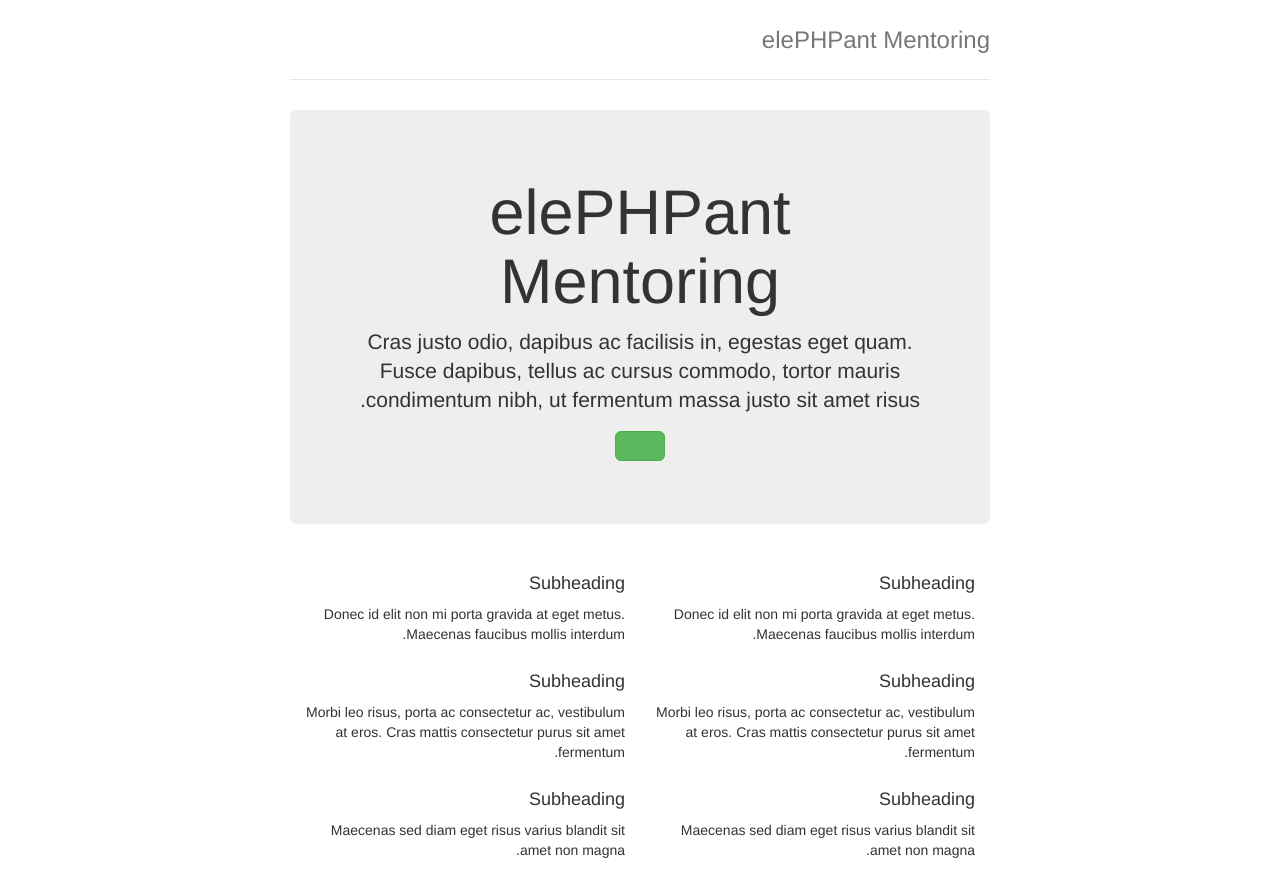
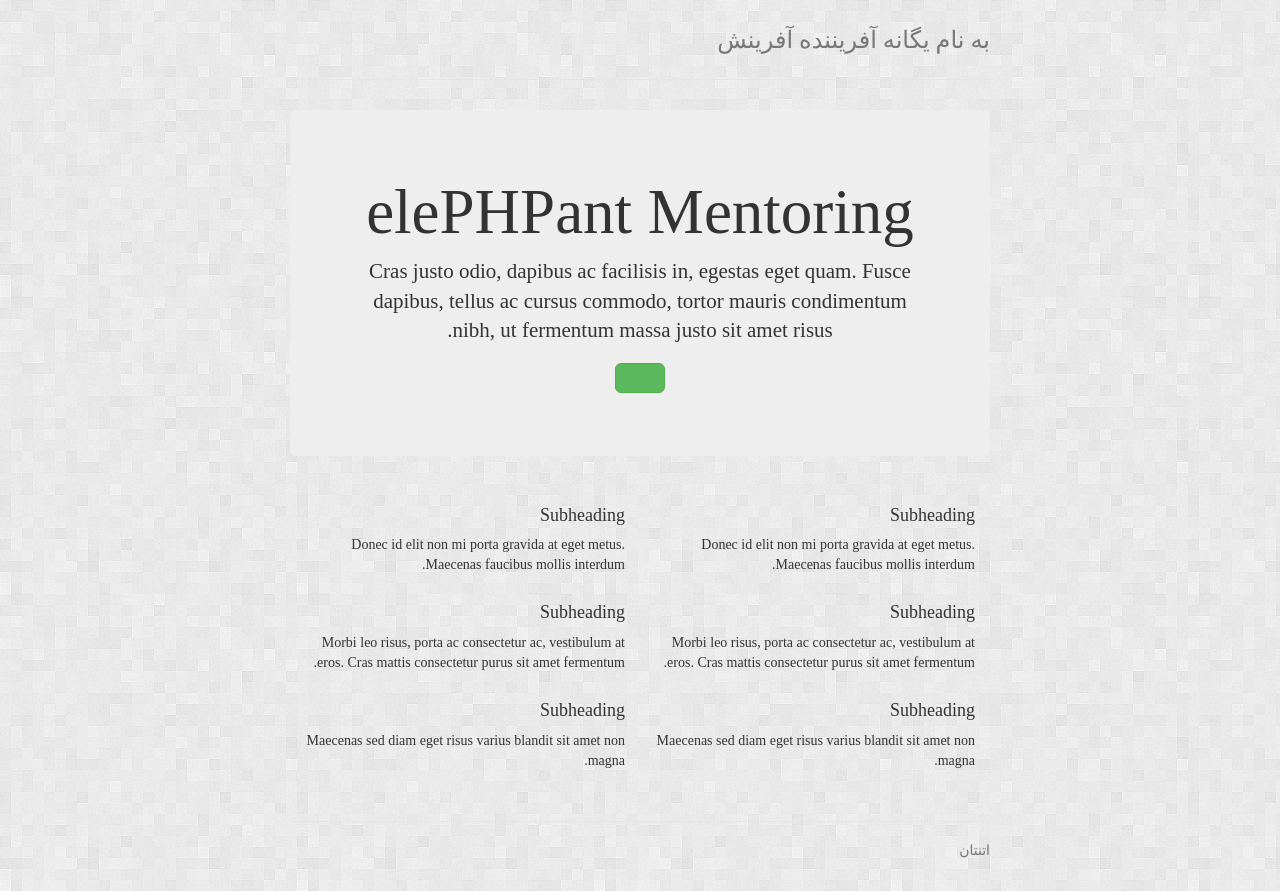
Before and after one commit to slashsBin/mentor-elePHPant, a plain HTML site: page index.html in a window 1280 px wide. Shown: the top 891 px of the page. Drawn offline with nearby package versions, Linux system fonts and the light colour scheme; a web font is replaced by a local one.

Commit message:
Improve GUI

```diff
--- a/assets/css/main.css
+++ b/assets/css/main.css
@@ -1,7 +1,13 @@
+@import url(http://fonts.googleapis.com/earlyaccess/droidarabicnaskh.css);
+
 body {
     direction: rtl;
     padding-top: 20px;
     padding-bottom: 20px;
+    font-family: 'Droid Arabic Naskh', serif;
+    background-color: #000;
+    background-repeat: repeat;
+    background-image: url('../img/bright_squares.png');
 }
 
 /* Everything but the jumbotron gets side spacing for mobile first views */
--- a/index.html
+++ b/index.html
@@ -11,8 +11,6 @@
         <title>elePHPant Mentoring</title>
 
         <link rel="stylesheet" href="//netdna.bootstrapcdn.com/bootstrap/3.1.1/css/bootstrap.min.css">
-
-        <!-- Custom styles for this template -->
         <link href="assets/css/main.css" rel="stylesheet">
 
         <!-- HTML5 shim and Respond.js IE8 support of HTML5 elements and media queries -->
@@ -26,7 +24,7 @@
 
         <div class="container">
             <div class="header">
-                <h3 class="text-muted">elePHPant Mentoring</h3>
+                <h3 class="text-muted">به نام یگانه آفریننده آفرینش</h3>
             </div>
 
             <div class="jumbotron">
```
